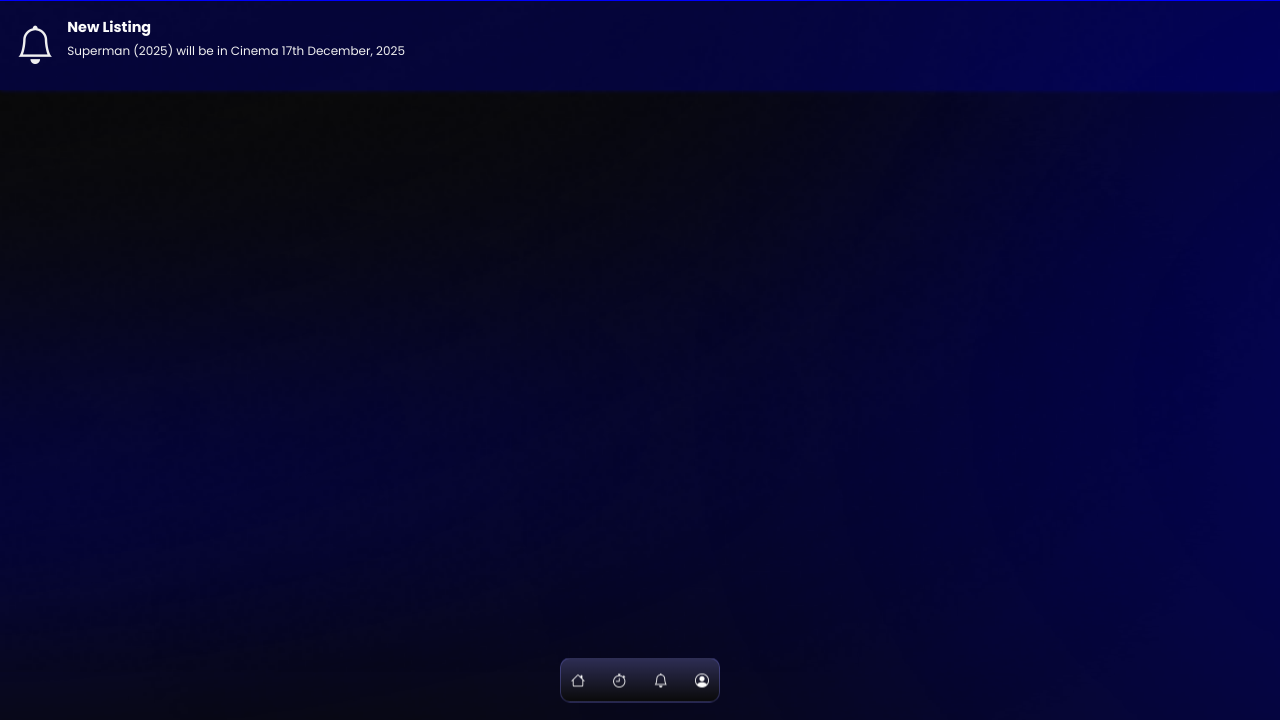
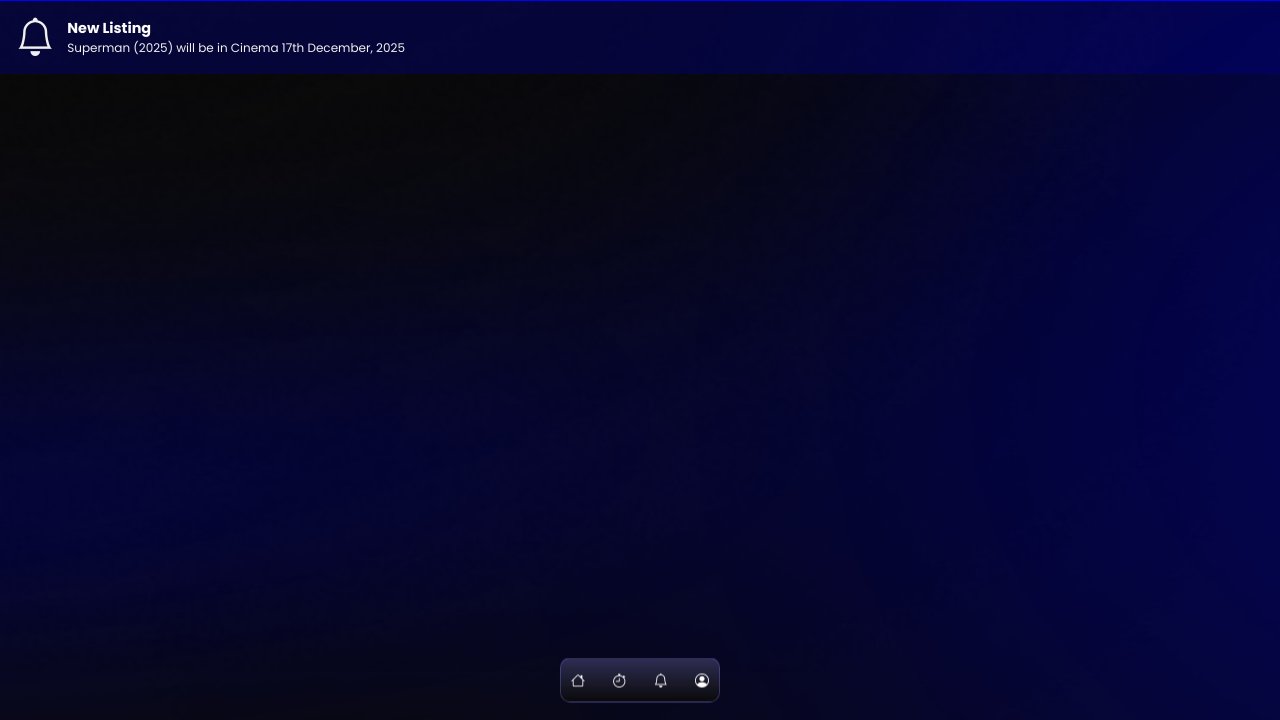
Before and after one commit to preciousnaza/Learnable-project-quantum, a plain HTML site: page notification.html in a window 1280 px wide. Shown: the part 80-800 px from the top of the page. Drawn offline with nearby package versions, Linux system fonts and the light colour scheme.

Commit message:
Fix: adjust alignment and padding in notification items for better layout

```diff
--- a/notice.css
+++ b/notice.css
@@ -58,12 +58,11 @@ body {
 }
 .notification-item {
   display: flex;
-  align-items: flex-start;
+  align-items: center;
   gap: .8rem;
-  padding: 1rem;
+  padding: .5rem 1rem;
   background: rgba(0,0,128,0.4);
   border-top: 1px solid var(--primary-blue);
-  box-shadow: 0 0 5px rgba(0, 0, 255, 0.3);
 }
 .notice-icon {
   font-size: 2.4rem;
@@ -71,6 +70,7 @@ body {
 }
 .text-content {
   flex-grow: 1;
+  line-height: 1.1;
 }
 .type {
   font-weight: bold;
```
